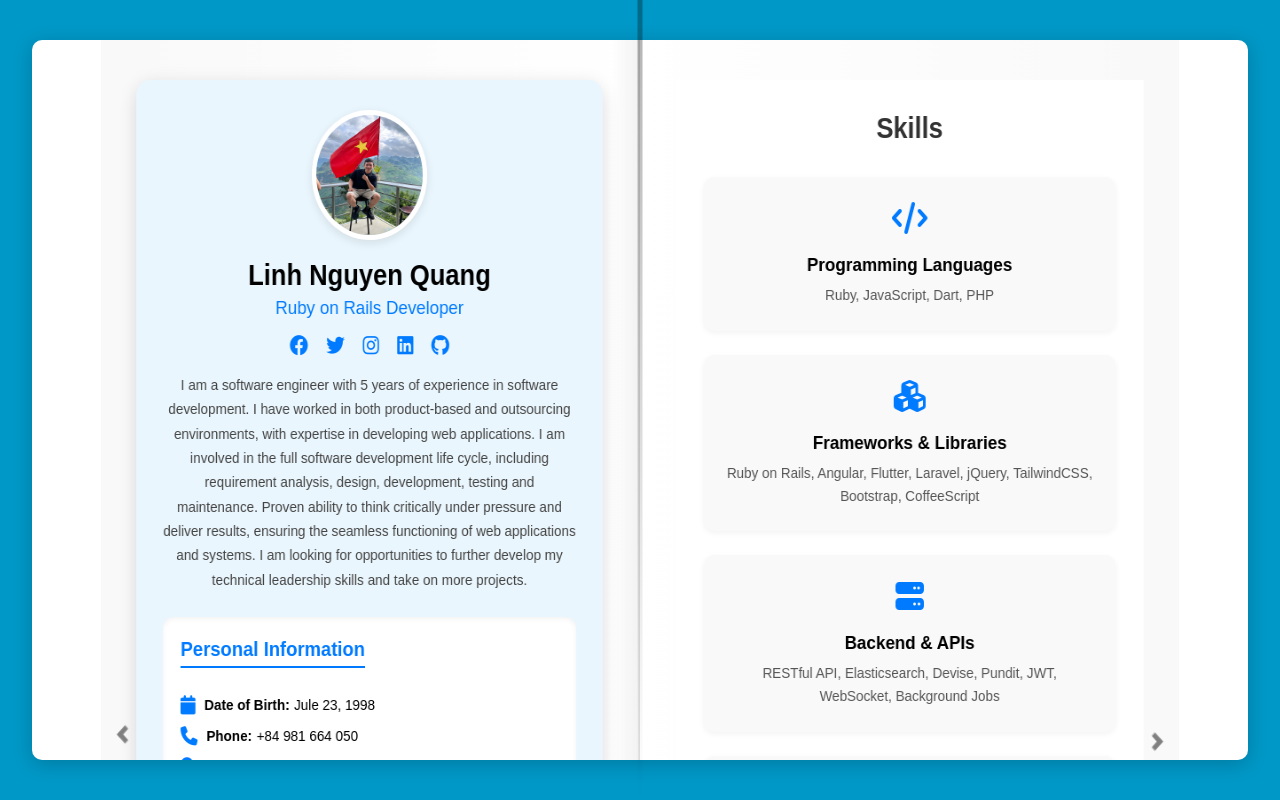
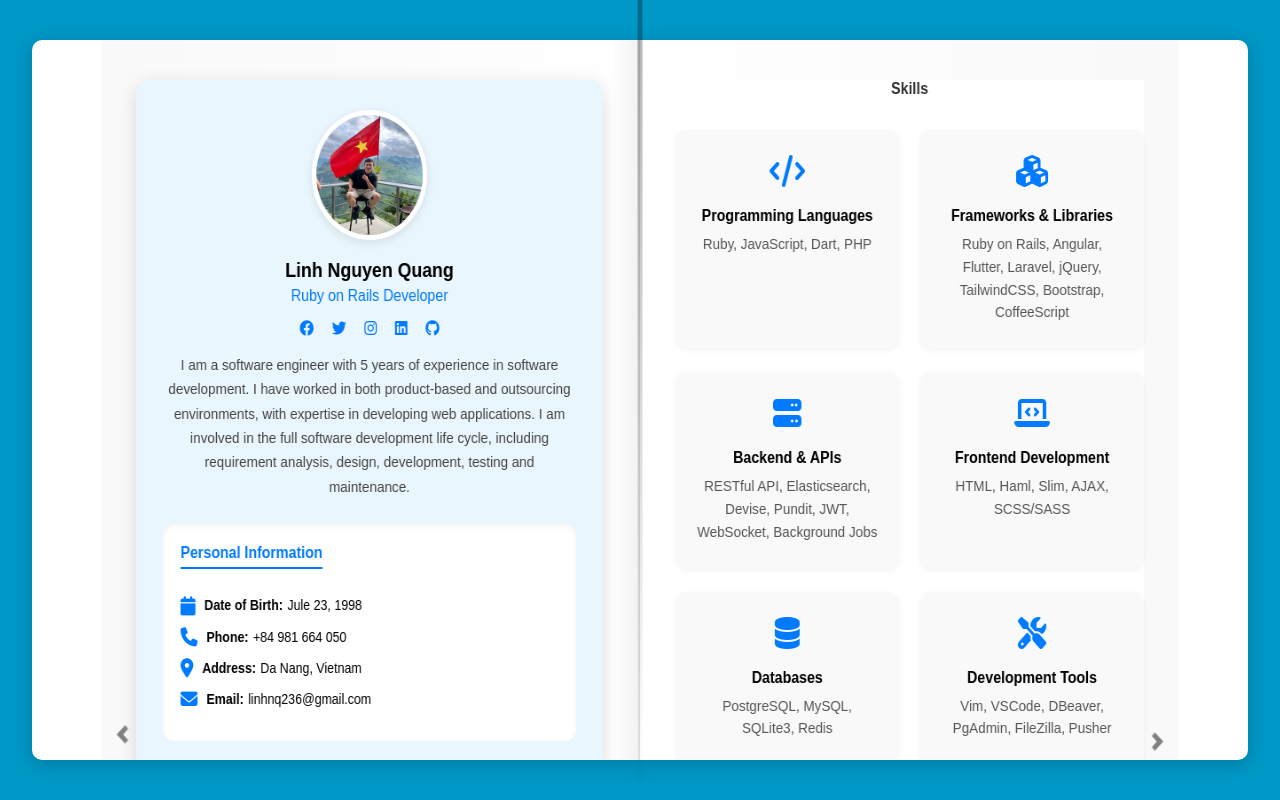
Before and after one commit to linh236/my_cv, a website: page index.html in a window 1280 px wide. Drawn offline with nearby package versions, Linux system fonts and the light colour scheme.

Commit message:
update font-size

```diff
--- a/pages/infor.html
+++ b/pages/infor.html
@@ -18,10 +18,7 @@
     have worked in both product-based and outsourcing environments, with expertise
     in developing web applications. I am involved in the full software development
     life cycle, including requirement analysis, design, development, testing and
-    maintenance. Proven ability to think critically under pressure and deliver
-    results, ensuring the seamless functioning of web applications and systems.
-    I am looking for opportunities to further develop my technical leadership skills
-    and take on more projects.
+    maintenance.
   </p>
   <div class="infor-page">
     <h2>Personal Information</h2>
--- a/src/scss/_infor.scss
+++ b/src/scss/_infor.scss
@@ -16,13 +16,13 @@
   }
 
   .name {
-    font-size: 1.8rem;
+    font-size: 20px;
     font-weight: bold;
     margin-bottom: 5px;
   }
 
   .title {
-    font-size: 1.2rem;
+    font-size: 16px;
     color: #007bff;
     font-weight: 500;
     margin-bottom: 15px;
@@ -33,7 +33,7 @@
     a {
       margin: 0 8px;
       color: #007bff;
-      font-size: 1.3rem;
+      font-size: 16px;
       transition: all 0.3s ease;
       &:hover {
         color: #0056b3;
@@ -57,7 +57,7 @@
     text-align: left;
 
     h2 {
-      font-size: 1.3rem;
+      font-size: 16px;
       color: #007bff;
       margin-bottom: 15px;
       border-bottom: 2px solid #007bff;
@@ -73,7 +73,7 @@
         display: flex;
         align-items: center;
         margin: 12px 0;
-        font-size: 0.95rem;
+        font-size: 14px;
 
         i {
           color: #007bff;
--- a/src/scss/_skill.scss
+++ b/src/scss/_skill.scss
@@ -1,11 +1,10 @@
 .skills {
-  padding: 2rem;
   background: #fff;
 
   .section-title {
     text-align: center;
-    font-size: 1.8rem;
-    margin-bottom: 2rem;
+    font-size: 16px;
+    margin-bottom: 5px;
   }
 
   .skills-grid {
@@ -17,7 +16,7 @@
   .skill-card {
     background: #f9f9f9;
     border-radius: 12px;
-    padding: 1.5rem;
+    padding: 12px;
     text-align: center;
     transition: transform 0.2s ease, box-shadow 0.2s ease;
     box-shadow: 0 2px 6px rgba(0, 0, 0, 0.05);
@@ -34,7 +33,7 @@
     }
 
     h3 {
-      font-size: 1.2rem;
+      font-size: 16px;
       margin-bottom: 0.5rem;
     }
 
```
Also changed, not shown: public/css/main.css, public/css/pdf_main.css, 2 other files.
